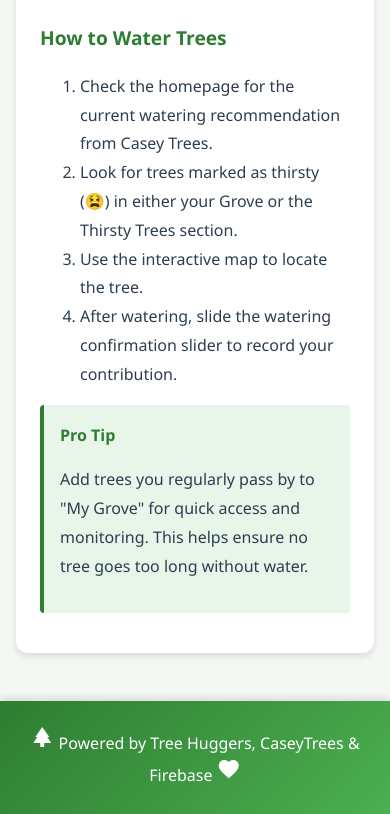
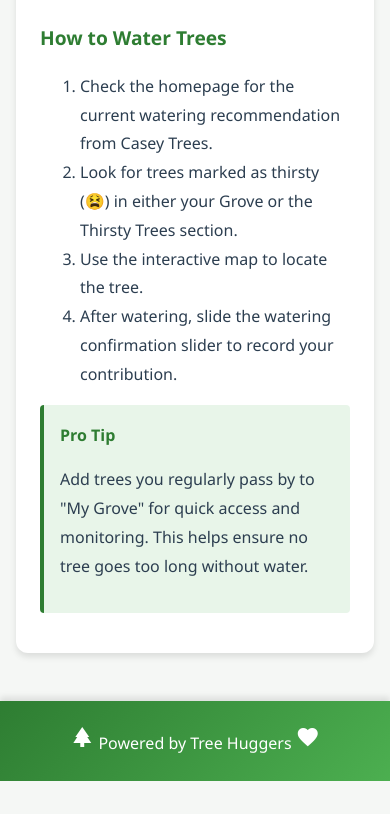
Before and after one commit to itherman/community-tree-watering, a plain HTML site: page public/how_to_use.html in a window 390 px wide. Shown: the part 1731-2545 px from the top of the page. After the commit the page ends 2512 px from the top, so only its background shows below. Drawn offline with Linux system fonts and the light colour scheme; no server answers.

Commit message:
updated for mobile sizing

```diff
--- a/public/how_to_use.html
+++ b/public/how_to_use.html
@@ -183,7 +183,7 @@
         <div class="content">
             <div class="main-text">
                 <span class="material-icons">park</span>
-                Powered by Tree Huggers, CaseyTrees & Firebase
+                Powered by Tree Huggers
                 <span class="material-icons">favorite</span>
             </div>
             <div class="version-info">
```
Also changed, not shown: public/index.html (+1 -1 lines).
